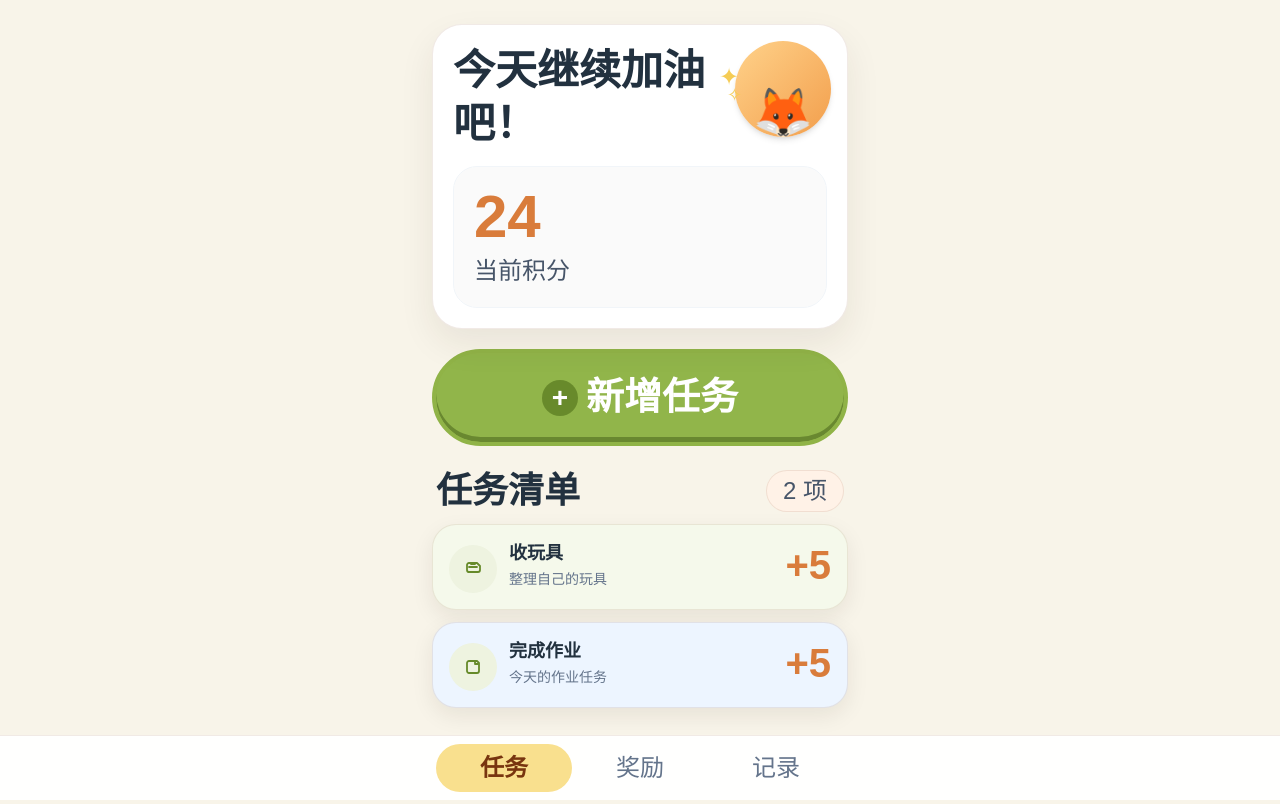
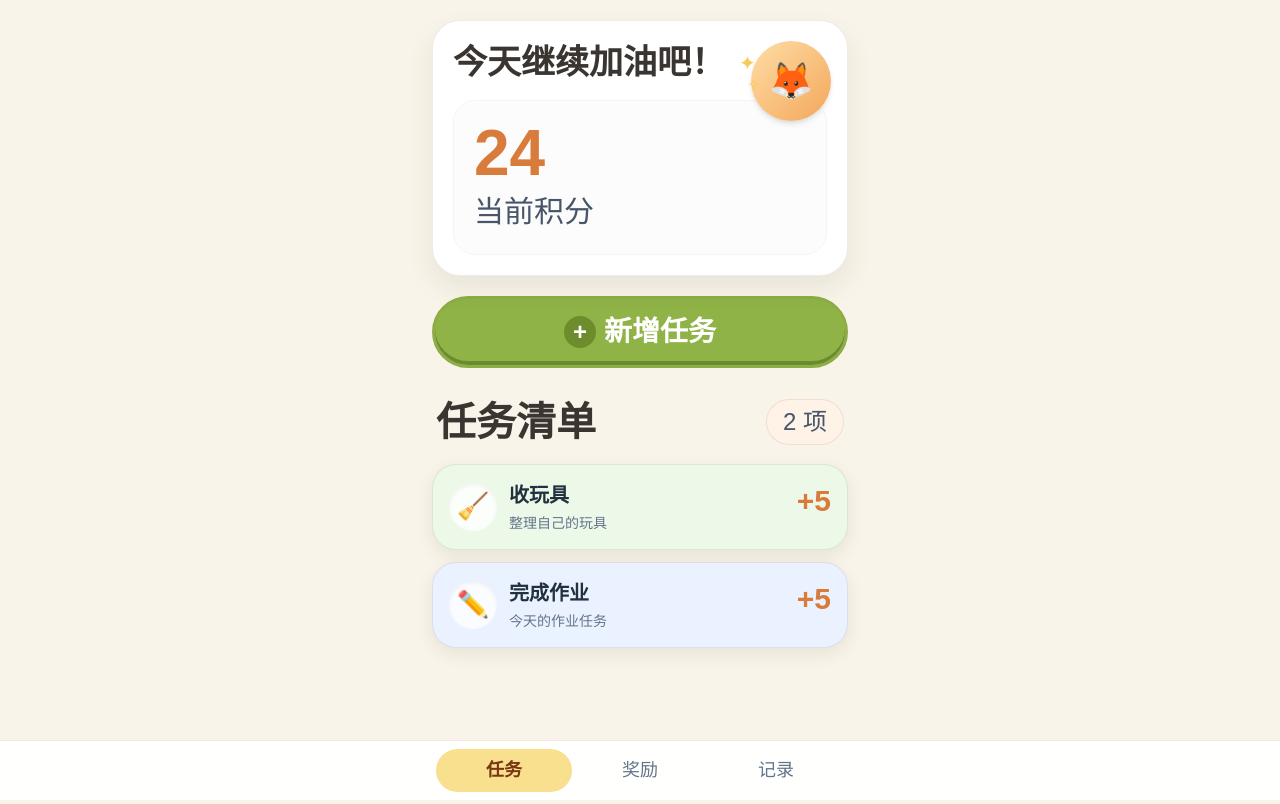
Before and after one commit to mimir518/KidXP, a React (Vite) app: page / in a window 1280 px wide. Built offline with nearby package versions, Linux system fonts and the light colour scheme.

Commit message:
feat: rebalance task page scale and playful icon palette

```diff
--- a/src/App.jsx
+++ b/src/App.jsx
@@ -2,7 +2,16 @@ import { useMemo, useState } from 'react'
 import TaskCard from './components/TaskCard'
 import TaskIcon, { iconOptions } from './components/TaskIcon'
 
-const taskColors = ['#FFFFFF', '#F5F9EB', '#EDF5FF', '#FFF4E5', '#F9EFFA', '#EFFFF8']
+const taskColors = [
+  '#FFECEC', // 红
+  '#FFF3E2', // 橙
+  '#FFF9D9', // 黄
+  '#ECF9E8', // 绿
+  '#E8F9F8', // 青
+  '#EAF2FF', // 蓝
+  '#F4ECFF', // 紫
+  '#F2F3F5', // 灰
+]
 
 const initialTasks = [
   {
@@ -10,8 +19,8 @@ const initialTasks = [
     title: '收玩具',
     points: 5,
     note: '整理自己的玩具',
-    icon: 'tidy',
-    color: '#F5F9EB',
+    icon: 'clean',
+    color: '#ECF9E8',
     status: 'todo',
   },
   {
@@ -20,7 +29,7 @@ const initialTasks = [
     points: 5,
     note: '今天的作业任务',
     icon: 'homework',
-    color: '#EDF5FF',
+    color: '#EAF2FF',
     status: 'todo',
   },
 ]
@@ -29,8 +38,8 @@ const emptyForm = {
   title: '',
   points: 5,
   note: '',
-  icon: 'star',
-  color: '#FFFFFF',
+  icon: 'reward',
+  color: '#FFF3E2',
 }
 
 export default function App() {
@@ -61,8 +70,8 @@ export default function App() {
       title: task.title,
       points: task.points,
       note: task.note || '',
-      icon: task.icon || 'star',
-      color: task.color || '#FFFFFF',
+      icon: task.icon || 'reward',
+      color: task.color || '#FFF3E2',
     })
     setShowTaskModal(true)
   }
@@ -132,20 +141,20 @@ export default function App() {
   }
 
   return (
-    <main className="mx-auto min-h-screen w-full max-w-md bg-[#F8F4E9] px-4 pb-24 pt-6">
-      <section className="relative overflow-hidden rounded-[30px] border border-amber-900/10 bg-white p-5 shadow-[0_15px_35px_rgba(47,35,26,0.08)]">
-        <h1 className="pr-28 text-[42px] font-black leading-tight text-ink">今天继续加油吧！</h1>
+    <main className="mx-auto min-h-screen w-full max-w-md bg-[#F8F4E9] px-4 pb-24 pt-5">
+      <section className="relative overflow-hidden rounded-[28px] border border-amber-900/10 bg-white p-5 shadow-[0_12px_28px_rgba(47,35,26,0.08)]">
+        <h1 className="pr-24 text-[34px] font-extrabold leading-tight text-[#3A3531]">今天继续加油吧！</h1>
 
-        <div className="mt-4 rounded-[24px] border border-slate-100 bg-[#FAFAFA] p-5">
-          <p className="text-6xl font-black leading-none text-[#D97C3B]">{totalPoints}</p>
-          <p className="mt-2 text-2xl text-slate-600">当前积分</p>
+        <div className="mt-4 rounded-[22px] border border-slate-100 bg-[#FCFCFC] p-5">
+          <p className="text-[64px] font-black leading-none text-[#D97C3B]">{totalPoints}</p>
+          <p className="mt-1 text-[30px] text-slate-600">当前积分</p>
         </div>
 
-        <div className="pointer-events-none absolute right-4 top-4">
-          <div className="relative flex h-24 w-24 items-end justify-center rounded-full bg-gradient-to-br from-[#FFD28A] to-[#F29E4C] shadow-md">
-            <span className="text-5xl">🦊</span>
-            <span className="absolute -left-4 top-5 text-2xl text-[#F5CC55]">✦</span>
-            <span className="absolute -left-2 top-10 text-lg text-[#F5CC55]">✧</span>
+        <div className="pointer-events-none absolute right-4 top-5">
+          <div className="relative flex h-20 w-20 items-center justify-center rounded-full bg-gradient-to-br from-[#FFDDA6] to-[#F3A75B] shadow-md">
+            <span className="text-4xl">🦊</span>
+            <span className="absolute -left-3 top-2 text-xl text-[#F5CC55]">✦</span>
+            <span className="absolute -left-1 top-8 text-base text-[#F5CC55]">✧</span>
           </div>
         </div>
       </section>
@@ -153,16 +162,16 @@ export default function App() {
       <button
         type="button"
         onClick={openCreateModal}
-        className="mt-5 flex w-full items-center justify-center gap-2 rounded-full border-4 border-[#90B347] bg-[#91B54A] py-4 text-[38px] font-black text-white shadow-[inset_0_-5px_0_rgba(66,92,22,0.5)]"
+        className="mt-5 flex w-full items-center justify-center gap-2 rounded-full border-[3px] border-[#8DAE46] bg-[#90B347] py-3 text-[28px] font-bold text-white shadow-[inset_0_-4px_0_rgba(58,85,18,0.42)]"
       >
-        <span className="flex h-9 w-9 items-center justify-center rounded-full bg-[#688A2B] text-[28px] leading-none">+</span>
+        <span className="flex h-8 w-8 items-center justify-center rounded-full bg-[#6D8D2D] text-[24px] leading-none">+</span>
         新增任务
       </button>
 
       <section className="mt-6">
         <div className="mb-3 flex items-center justify-between px-1">
-          <h2 className="text-4xl font-bold text-ink">任务清单</h2>
-          <span className="rounded-full border border-amber-900/10 bg-[#FFF2E7] px-4 py-1 text-2xl text-slate-600">
+          <h2 className="text-[40px] font-bold text-[#3A3531]">任务清单</h2>
+          <span className="rounded-full border border-amber-900/10 bg-[#FFF2E7] px-4 py-1 text-[24px] text-slate-600">
             {uncompletedTasks.length} 项
           </span>
         </div>
@@ -173,7 +182,7 @@ export default function App() {
               <TaskCard key={task.id} task={task} onComplete={completeTask} onLongPress={handleLongPress} />
             ))
           ) : (
-            <div className="rounded-2xl border border-dashed border-amber-900/15 bg-white/60 p-6 text-center text-slate-500">
+            <div className="rounded-2xl border border-dashed border-amber-900/15 bg-white/70 p-5 text-center text-base text-slate-500">
               太棒了，当前没有未完成任务 🎉
             </div>
           )}
@@ -181,7 +190,7 @@ export default function App() {
       </section>
 
       <nav className="fixed bottom-0 left-0 right-0 border-t border-amber-900/10 bg-white/95 backdrop-blur">
-        <div className="mx-auto grid max-w-md grid-cols-3 px-5 py-2 text-2xl">
+        <div className="mx-auto grid max-w-md grid-cols-3 px-5 py-2 text-[18px]">
           <button className="rounded-full bg-[#F9E08E] py-2 font-semibold text-amber-900">任务</button>
           <button className="py-2 text-slate-500">奖励</button>
           <button className="py-2 text-slate-500">记录</button>
@@ -192,7 +201,7 @@ export default function App() {
         <div className="fixed inset-0 z-20 flex items-end bg-black/35 p-4">
           <div className="w-full rounded-3xl bg-white p-5 shadow-xl">
             <div className="mb-4 flex items-center justify-between">
-              <h3 className="text-2xl font-bold text-ink">{editingTaskId ? '编辑任务' : '新增任务'}</h3>
+              <h3 className="text-xl font-bold text-ink">{editingTaskId ? '编辑任务' : '新增任务'}</h3>
               <button type="button" className="text-slate-500" onClick={closeTaskModal}>
                 关闭
               </button>
@@ -204,7 +213,7 @@ export default function App() {
                 <input
                   value={form.title}
                   onChange={(e) => setForm((prev) => ({ ...prev, title: e.target.value }))}
-                  className="w-full rounded-xl border border-slate-200 px-3 py-2 text-base outline-none focus:border-[#8BAE3F]"
+                  className="w-full rounded-xl border border-slate-200 px-3 py-2 text-sm outline-none focus:border-[#8BAE3F]"
                   placeholder="例如：整理书桌"
                   required
                 />
@@ -217,7 +226,7 @@ export default function App() {
                   min="1"
                   value={form.points}
                   onChange={(e) => setForm((prev) => ({ ...prev, points: e.target.value }))}
-                  className="w-full rounded-xl border border-slate-200 px-3 py-2 text-base outline-none focus:border-[#8BAE3F]"
+                  className="w-full rounded-xl border border-slate-200 px-3 py-2 text-sm outline-none focus:border-[#8BAE3F]"
                   required
                 />
               </label>
@@ -230,14 +239,14 @@ export default function App() {
                       key={iconName}
                       type="button"
                       onClick={() => setForm((prev) => ({ ...prev, icon: iconName }))}
-                      className={`flex h-10 w-10 items-center justify-center rounded-xl border ${
+                      className={`flex h-11 w-11 items-center justify-center rounded-xl border ${
                         form.icon === iconName
-                          ? 'border-[#8BAE3F] bg-[#F2FBE8] text-[#4F6A16]'
-                          : 'border-slate-200 bg-white text-slate-500'
+                          ? 'border-[#8BAE3F] bg-[#F2FBE8]'
+                          : 'border-slate-200 bg-white'
                       }`}
                       aria-label={`icon-${iconName}`}
                     >
-                      <TaskIcon name={iconName} className="h-5 w-5" />
+                      <TaskIcon name={iconName} className="text-2xl" />
                     </button>
                   ))}
                 </div>
@@ -245,7 +254,7 @@ export default function App() {
 
               <div>
                 <span className="mb-1 block text-sm font-medium text-slate-700">卡片颜色（可选）</span>
-                <div className="flex gap-3">
+                <div className="grid grid-cols-8 gap-2">
                   {taskColors.map((color) => (
                     <button
                       key={color}
@@ -264,12 +273,12 @@ export default function App() {
                   rows="3"
                   value={form.note}
                   onChange={(e) => setForm((prev) => ({ ...prev, note: e.target.value }))}
-                  className="w-full rounded-xl border border-slate-200 px-3 py-2 text-base outline-none focus:border-[#8BAE3F]"
+                  className="w-full rounded-xl border border-slate-200 px-3 py-2 text-sm outline-none focus:border-[#8BAE3F]"
                   placeholder="例如：睡前 8 点前完成"
                 />
               </label>
 
-              <button type="submit" className="w-full rounded-xl bg-[#8BAE3F] py-3 text-lg font-semibold text-white">
+              <button type="submit" className="w-full rounded-xl bg-[#8BAE3F] py-3 text-base font-semibold text-white">
                 {editingTaskId ? '保存修改' : '创建任务'}
               </button>
             </form>
@@ -284,7 +293,7 @@ export default function App() {
             <div className="space-y-2">
               <button
                 type="button"
-                className="w-full rounded-xl bg-[#EEF7DD] py-3 text-base font-semibold text-[#4F6A16]"
+                className="w-full rounded-xl bg-[#EEF7DD] py-3 text-sm font-semibold text-[#4F6A16]"
                 onClick={() => {
                   openEditModal(actionTask)
                   setActionTask(null)
@@ -294,14 +303,14 @@ export default function App() {
               </button>
               <button
                 type="button"
-                className="w-full rounded-xl bg-[#FDEAEA] py-3 text-base font-semibold text-[#B94141]"
+                className="w-full rounded-xl bg-[#FDEAEA] py-3 text-sm font-semibold text-[#B94141]"
                 onClick={handleDeleteTask}
               >
                 删除
               </button>
               <button
                 type="button"
-                className="w-full rounded-xl border border-slate-200 py-3 text-base text-slate-500"
+                className="w-full rounded-xl border border-slate-200 py-3 text-sm text-slate-500"
                 onClick={() => setActionTask(null)}
               >
                 取消
--- a/src/components/TaskCard.jsx
+++ b/src/components/TaskCard.jsx
@@ -35,20 +35,20 @@ export default function TaskCard({ task, onComplete, onLongPress }) {
       onMouseLeave={endPress}
       onTouchStart={startPress}
       onTouchEnd={endPress}
-      className="w-full rounded-[24px] border border-amber-900/10 bg-white p-4 text-left shadow-[0_8px_22px_rgba(34,24,16,0.08)] transition active:scale-[0.99]"
+      className="w-full rounded-3xl border border-amber-900/10 bg-white p-4 text-left shadow-[0_6px_18px_rgba(34,24,16,0.08)] transition active:scale-[0.99]"
       style={{ backgroundColor: task.color || '#FFFFFF' }}
     >
       <div className="flex items-start justify-between gap-3">
-        <div className="flex items-start gap-3">
-          <span className="mt-1 flex h-12 w-12 items-center justify-center rounded-full bg-[#EEF3E0] text-[#668A2A]">
-            <TaskIcon name={task.icon} className="h-6 w-6" />
+        <div className="flex min-w-0 items-start gap-3">
+          <span className="mt-0.5 flex h-12 w-12 shrink-0 items-center justify-center rounded-full bg-white/80 shadow-inner">
+            <TaskIcon name={task.icon} className="text-[26px]" />
           </span>
-          <div>
-            <p className="text-[18px] font-bold leading-6 text-ink">{task.title}</p>
-            {task.note ? <p className="mt-1 text-sm text-slate-500">{task.note}</p> : null}
+          <div className="min-w-0">
+            <p className="truncate text-xl font-bold text-ink">{task.title}</p>
+            {task.note ? <p className="mt-1 truncate text-sm text-slate-500">{task.note}</p> : null}
           </div>
         </div>
-        <p className="pt-1 text-[40px] font-black leading-none text-[#D97C3B]">+{task.points}</p>
+        <p className="shrink-0 pt-0.5 text-3xl font-extrabold text-[#D97C3B]">+{task.points}</p>
       </div>
     </button>
   )
--- a/src/components/TaskIcon.jsx
+++ b/src/components/TaskIcon.jsx
@@ -1,78 +1,20 @@
-const iconDefs = {
-  tidy: (
-    <path d="M8 10h8M10 7h4m-7 8h10a2 2 0 0 0 2-2V9l-3-3H8a2 2 0 0 0-2 2v5a2 2 0 0 0 2 2Z" />
-  ),
-  homework: (
-    <>
-      <path d="M8 6h8l2 2v8a2 2 0 0 1-2 2H8a2 2 0 0 1-2-2V8a2 2 0 0 1 2-2Z" />
-      <path d="M14 6v3h3" />
-    </>
-  ),
-  reading: (
-    <>
-      <path d="M4 7.5c2.5-1.7 5.3-1.7 8 0v10c-2.7-1.7-5.5-1.7-8 0v-10Z" />
-      <path d="M20 7.5c-2.5-1.7-5.3-1.7-8 0v10c2.7-1.7 5.5-1.7 8 0v-10Z" />
-    </>
-  ),
-  sport: (
-    <>
-      <circle cx="12" cy="12" r="7" />
-      <path d="M7 9c3 1 7 1 10 0M7 15c3-1 7-1 10 0M12 5c1 3 1 11 0 14" />
-    </>
-  ),
-  cleaning: (
-    <>
-      <path d="M7 5h10M9 5v4l-3 8h12l-3-8V5" />
-      <path d="M10 12h4" />
-    </>
-  ),
-  pet: (
-    <>
-      <path d="M8.5 12a3.5 3.5 0 1 0 0-7 3.5 3.5 0 0 0 0 7Zm7 0a3.5 3.5 0 1 0 0-7 3.5 3.5 0 0 0 0 7Z" />
-      <path d="M6 16c1.5-1.5 3.2-2.2 6-2.2s4.5.7 6 2.2" />
-    </>
-  ),
-  plant: (
-    <>
-      <path d="M12 19V9" />
-      <path d="M12 11c-3 0-5-2-5-5 3 0 5 2 5 5Zm0 2c3 0 5-2 5-5-3 0-5 2-5 5Z" />
-    </>
-  ),
-  music: (
-    <>
-      <path d="M15 6v9a2.5 2.5 0 1 1-2-2.45V7l7-1v7a2.5 2.5 0 1 1-2-2.45V5l-3 .43Z" />
-    </>
-  ),
-  draw: (
-    <>
-      <path d="m7 17 1.8-5L16 4.8a1.6 1.6 0 0 1 2.2 0l1 1a1.6 1.6 0 0 1 0 2.2L12 15.2 7 17Z" />
-      <path d="M14.8 6.2 18 9.4" />
-    </>
-  ),
-  routine: (
-    <>
-      <circle cx="12" cy="12" r="7" />
-      <path d="M12 8v4l2.6 2" />
-    </>
-  ),
-  star: (
-    <path d="m12 5 2 4.1 4.5.6-3.2 3.1.8 4.4L12 15l-4.1 2.2.8-4.4L5.5 9.7l4.5-.6L12 5Z" />
-  ),
-  reward: (
-    <>
-      <path d="M12 7v12" />
-      <path d="M6 11h12v8H6z" />
-      <path d="M6 11V9a2 2 0 0 1 2-2h8a2 2 0 0 1 2 2v2" />
-    </>
-  ),
+const iconMap = {
+  clean: '🧹',
+  homework: '✏️',
+  read: '📚',
+  exercise: '⚽',
+  wash: '🫧',
+  sleep: '🛏️',
+  piano: '🎹',
+  paint: '🎨',
+  plant: '🪴',
+  pet: '🐶',
+  timer: '⏰',
+  reward: '🎁',
 }
 
-export const iconOptions = Object.keys(iconDefs)
+export const iconOptions = Object.keys(iconMap)
 
-export default function TaskIcon({ name = 'star', className = 'h-5 w-5' }) {
-  return (
-    <svg viewBox="0 0 24 24" fill="none" stroke="currentColor" strokeWidth="1.8" strokeLinecap="round" strokeLinejoin="round" className={className}>
-      {iconDefs[name] || iconDefs.star}
-    </svg>
-  )
+export default function TaskIcon({ name = 'reward', className = 'text-xl' }) {
+  return <span className={className}>{iconMap[name] || iconMap.reward}</span>
 }
```
